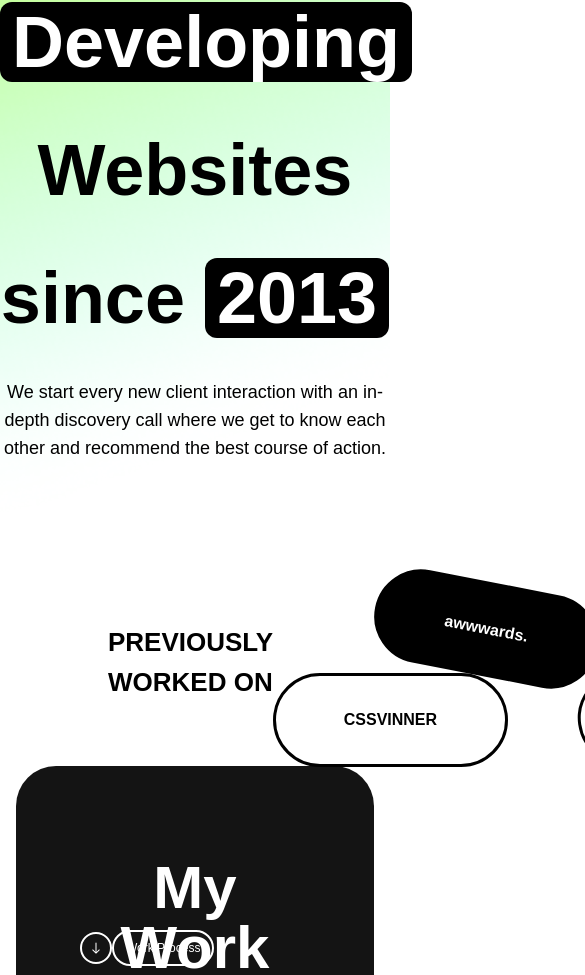
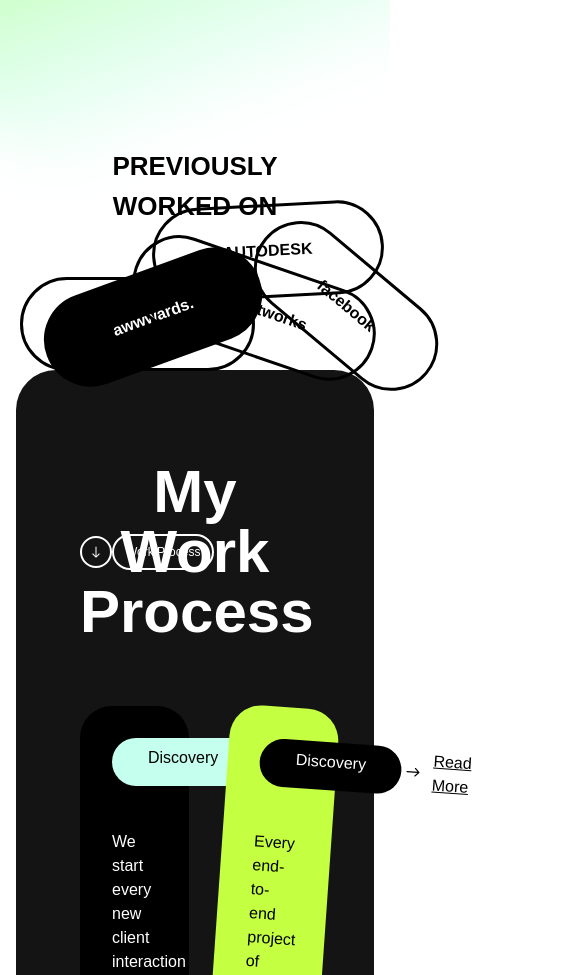
Before and after one commit to ariful97768/Developer-Portfolio, a React (Vite) app: page / in a window 390 px wide. Shown: the part 2336-3311 px from the top of the page, 585 px wide, since content can reach past the window. Built offline with nearby package versions, Linux system fonts and the light colour scheme; a web font is replaced by a local one.

Commit message:
Made about section responsive

```diff
--- a/src/Pages/Home/About.jsx
+++ b/src/Pages/Home/About.jsx
@@ -5,27 +5,27 @@ import ShiningBoldTxt from '../../Components/ShiningBoldTxt';
 const About = () => {
     return (
         <section style={{ backgroundImage: `url(${aboutBgImg})`, backgroundSize: 'cover', backgroundPosition: 'center', backgroundRepeat: 'no-repeat' }} >
-            <div className='pt-32'>
+            <div className='mx-5 sm:mx-10 md:mx-16 pt-6 sm:pt-12 md:pt-18 xl:pt-24'>
                 <div className='max-w-5xl pb-40 text-center mx-auto'>
                     <div className='flex mr-10 justify-end'>
                         <SectionLabel text={'About'} />
                     </div>
-                    <h1 className='text-7xl font-bold leading-32 mt-9 mb-4'>I’ve been <ShiningBoldTxt text={'Developing'} /> Websites since <ShiningBoldTxt text={'2013'} /></h1>
+                    <h1 className='text-3xl sm:text-4xl md:text-5xl lg:text-6xl xl:text-7xl font-bold leading-14 sm:leading-16 md:leading-22 lg:leading-28 xl:leading-32 mt-9 mb-4'>I’ve been <ShiningBoldTxt text={'Developing'} /> Websites since <ShiningBoldTxt text={'2013'} /></h1>
                     <p className='text-lg'>We start every new client interaction with an in-depth discovery call where we get to know each other and recommend the best course of action.</p>
                 </div>
-                <div className='ml-27 flex pb-16'>
-                    <div className=''>
-                        <h2 className='max-w-64 text-[26px] font-bold leading-10'>
+                <div className='lg:ml-27 lg:flex pb-16'>
+                    <div className='lg:mb-0 lg:mr-10 mb-20'>
+                        <h2 className='max-w-64 text-center mx-auto text-[26px] font-bold leading-10'>
                             PREVIOUSLY WORKED ON
                         </h2>
                     </div>
-                    <div className='relative w-3/4'>
+                    <div className='relative md:mx-0 sm:mx-auto w-3/4'>
                         <CompanyLogo position={'-bottom-[65px] left-0 font-black'} title={'CSSVINNER'} />
-                        <CompanyLogo position={'text-white bg-black font-bold rotate-11 -top-10 left-25'} title={'awwwards.'} />
-                        <CompanyLogo position={'font-bold -rotate-8 -bottom-13 left-76'} title={'/thoughtworks'} />
-                        <CompanyLogo position={'-bottom-[65px] font-black left-144'} title={'AUTODESK'} />
-                        <CompanyLogo position={'bottom-16 -rotate-35 font-black left-136'} title={'facebook'} />
-                        <CompanyLogo position={'-bottom-[13px] font-bold rotate-27 left-180'} title={'CSSDesignAwards'} />
+                        <CompanyLogo position={'text-white bg-black font-bold lg:rotate-11 -rotate-20 -top-9 left-5 lg:-top-10 lg:left-25'} title={'awwwards.'} />
+                        <CompanyLogo position={'font-bold lg:-rotate-8 rotate-19 -bottom-[49px] left-27 lg:left-76'} title={'/thoughtworks'} />
+                        <CompanyLogo position={'font-black lg:-bottom-[65px] lg:hidden xl:block bottom-2 left-33 lg:rotate-0 -rotate-3 lg:left-144'} title={'AUTODESK'} />
+                        <CompanyLogo position={'font-black lg:bottom-16 -bottom-[47px] lg:-rotate-35 rotate-40 left-55 lg:hidden xl:block lg:left-136'} title={'facebook'} />
+                        <CompanyLogo position={'-bottom-[13px] font-bold rotate-27 hidden xl:block left-180'} title={'CSSDesignAwards'} />
                     </div>
                 </div>
             </div>
```
